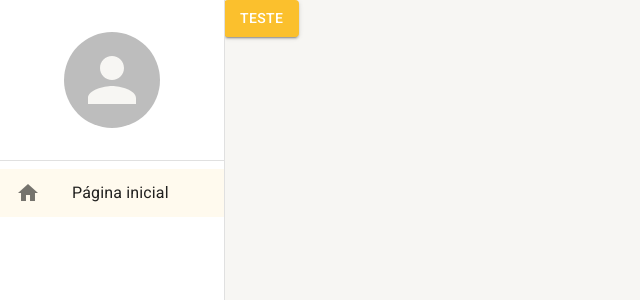
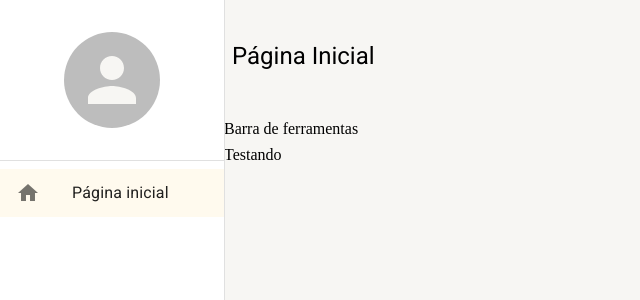
Before and after one commit to DBDev90/PROJETOS, a React (Create React App) app in the folder crud-typescript-mui/: page /pagina-inicial in a window 1280 px wide. Shown: the top 300 px of the page, without its empty margins (0-640 px from the left). Built offline with nearby package versions, Linux system fonts and the light colour scheme.

Commit message:
feat: criando layout base para paginas

```diff
--- /dev/null
+++ b/crud-typescript-mui/src/pages/dashboard/Dashboard.tsx
@@ -0,0 +1,9 @@
+import { LayoutBaseDePagina } from "../../shared/layouts";
+
+export const Dashboard = () => {
+    return (
+        <LayoutBaseDePagina titulo="Página Inicial">
+            Testando
+        </LayoutBaseDePagina>
+    );
+}
--- a/crud-typescript-mui/src/pages/index.ts
+++ b/crud-typescript-mui/src/pages/index.ts
@@ -1 +1 @@
-export { };
+export * from './dashboard/Dashboard';
--- a/crud-typescript-mui/src/routes/index.tsx
+++ b/crud-typescript-mui/src/routes/index.tsx
@@ -1,10 +1,10 @@
 import { useEffect } from "react";
-import { Button } from "@mui/material";
 import { useDrawerContext } from "../shared/contexts";
 import { Navigate, Route, Routes } from "react-router-dom";
+import { Dashboard } from "../pages";
 
 export const AppRoutes = () => {
-  const { toggleDrawerOpen, setDrawerOptions } = useDrawerContext();
+  const { setDrawerOptions } = useDrawerContext();
 
   useEffect(() => {
     setDrawerOptions([
@@ -21,13 +21,7 @@ export const AppRoutes = () => {
       <Route
         path="/pagina-inicial"
         element={
-          <Button
-            variant="contained"
-            color="primary"
-            onClick={toggleDrawerOpen}
-          >
-            Teste
-          </Button>
+          <Dashboard />
         }
       />
 
--- /dev/null
+++ b/crud-typescript-mui/src/shared/layouts/LayoutBaseDePagina.tsx
@@ -0,0 +1,33 @@
+import { Box, Icon, IconButton, Theme, Typography, useMediaQuery, useTheme } from "@mui/material";
+import { useDrawerContext } from "../contexts";
+
+interface ILayoutBaseDePaginaProps {
+    titulo: string;
+    children: React.ReactNode;
+}
+
+export const LayoutBaseDePagina: React.FC<ILayoutBaseDePaginaProps> = ({ children, titulo }) => {
+    const smDown = useMediaQuery((theme: Theme) => theme.breakpoints.down("sm"));
+    const theme = useTheme();
+    const { toggleDrawerOpen } = useDrawerContext()
+
+    return (
+        <Box height="100%" display="flex" flexDirection="column" gap={1}>
+            <Box display="flex" alignItems="center" padding={1} height={theme.spacing(12)} gap={1}>
+                {smDown && (<IconButton onClick={toggleDrawerOpen}>
+                    <Icon>menu</Icon>
+                </IconButton>)}
+
+                <Typography variant="h5">
+                    {titulo}
+                </Typography>
+            </Box>
+            <Box>
+                Barra de ferramentas
+            </Box>
+            <Box>
+                {children}
+            </Box>
+        </Box>
+    );
+};
--- a/crud-typescript-mui/src/shared/layouts/index.ts
+++ b/crud-typescript-mui/src/shared/layouts/index.ts
@@ -1 +1 @@
-export { };
+export * from './LayoutBaseDePagina';
```
